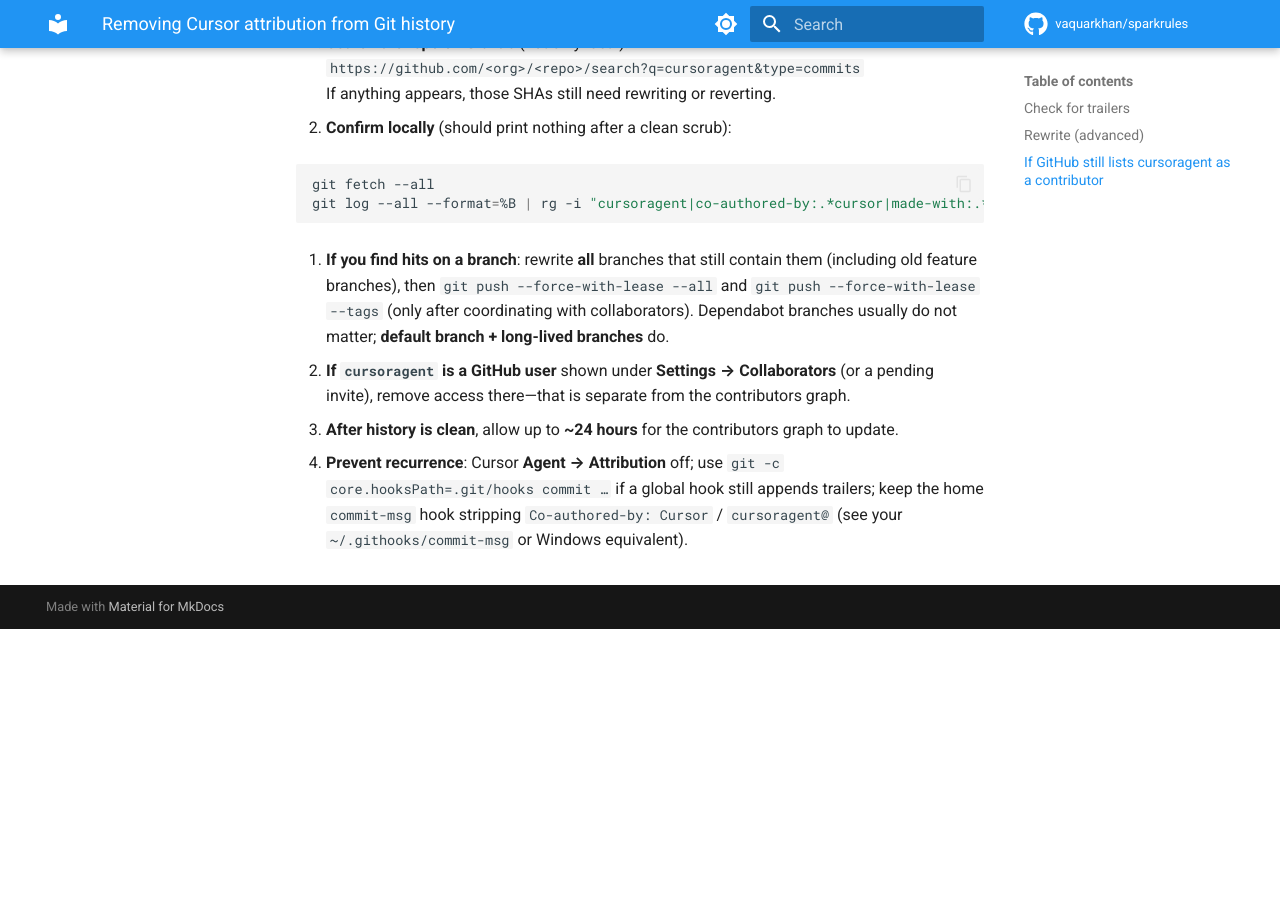
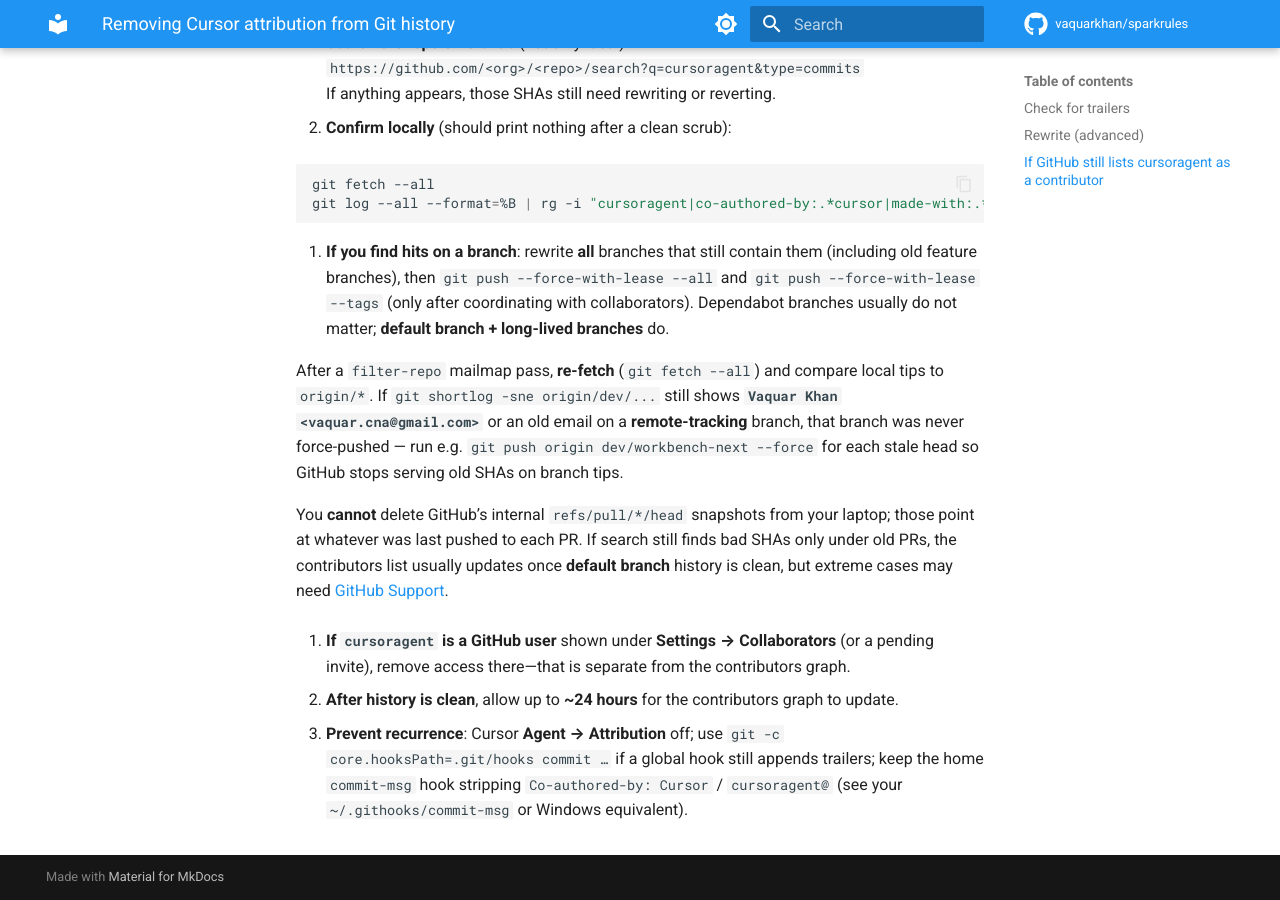
Before and after one commit to vaquarkhan/sparkrules, an MkDocs documentation site: the page built from docs/GIT_SCRUB_CURSOR_TRAILERS.md, in a window 1280 px wide and 900 px high, scrolled down 874 px. Built offline with MkDocs 1.6.1 and Material for MkDocs 9.7.7, drawn with Linux system fonts in a browser that asks for light colours; comment, search, counter and statistics services are not loaded; before the commit the page ends 1503 px from its top, so only the background shows below that.

Commit message:
docs: note force-pushing all branches after mailmap rewrite for contributors

```diff
--- a/docs/GIT_SCRUB_CURSOR_TRAILERS.md
+++ b/docs/GIT_SCRUB_CURSOR_TRAILERS.md
@@ -33,6 +33,10 @@
 
 3. **If you find hits on a branch**: rewrite **all** branches that still contain them (including old feature branches), then `git push --force-with-lease --all` and `git push --force-with-lease --tags` (only after coordinating with collaborators). Dependabot branches usually do not matter; **default branch + long-lived branches** do.
 
+   After a `filter-repo` mailmap pass, **re-fetch** (`git fetch --all`) and compare local tips to `origin/*`. If `git shortlog -sne origin/dev/...` still shows **`Vaquar Khan <vaquar.cna@gmail.com>`** or an old email on a **remote-tracking** branch, that branch was never force-pushed — run e.g. `git push origin dev/workbench-next --force` for each stale head so GitHub stops serving old SHAs on branch tips.
+
+   You **cannot** delete GitHub’s internal `refs/pull/*/head` snapshots from your laptop; those point at whatever was last pushed to each PR. If search still finds bad SHAs only under old PRs, the contributors list usually updates once **default branch** history is clean, but extreme cases may need [GitHub Support](https://support.github.com/).
+
 4. **If `cursoragent` is a GitHub user** shown under **Settings → Collaborators** (or a pending invite), remove access there—that is separate from the contributors graph.
 
 5. **After history is clean**, allow up to **~24 hours** for the contributors graph to update.
```
